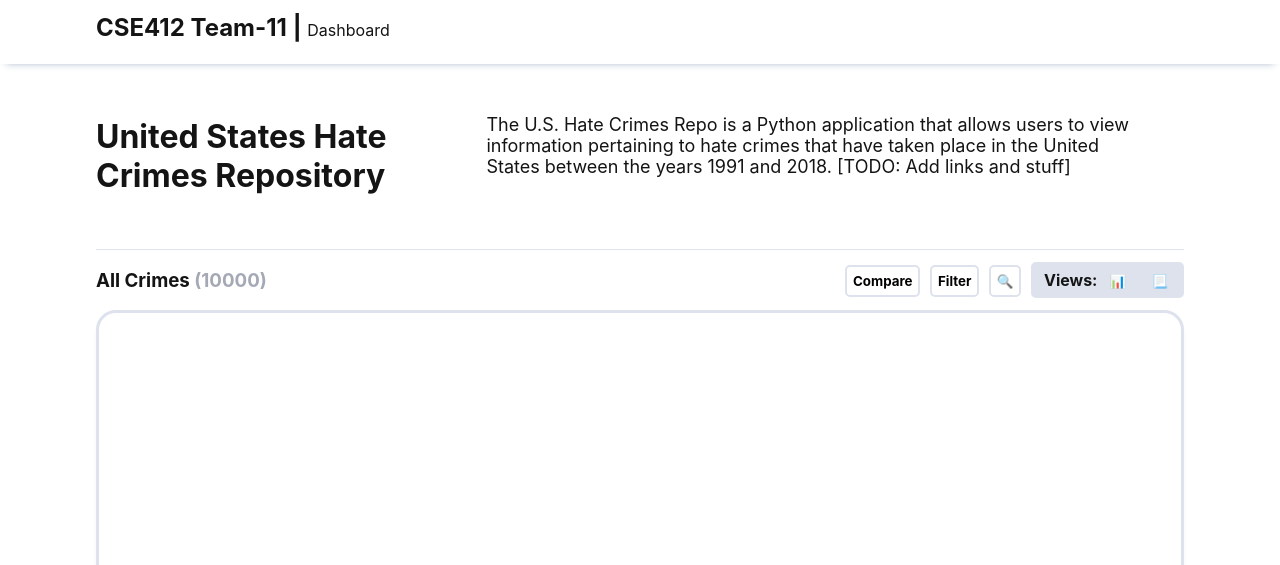
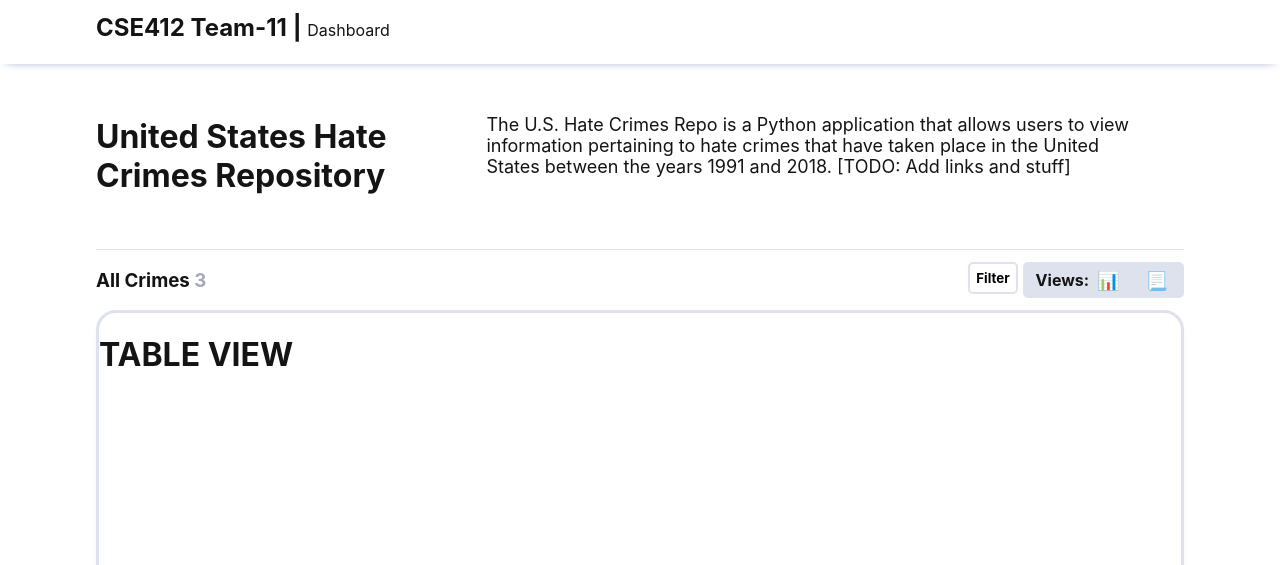
Before and after one commit to Team11-CSE412-Fall2020/US-Hate-Crimes-Database, a Flask app: page / in a window 1280 px wide. Shown: the top 565 px of the page. Run offline with Flask 2, Linux system fonts and the light colour scheme.

Commit message:
Interface setup

```diff
--- a/app/app.py
+++ b/app/app.py
@@ -1,7 +1,8 @@
 
-from flask import Flask, render_template, url_for
+from flask import Flask, render_template, url_for, request
 from flask_sqlalchemy import SQLAlchemy
 import os
+
 
 app = Flask(__name__)
 # app.config['SQLALCHEMY_DATABASE_URI'] = ''
@@ -10,7 +11,39 @@ app = Flask(__name__)
 
 @app.route('/')
 def index():
-    return render_template('index.html')
+    return render_template('index.html', Props = Props)
+
+
+@app.route('/filter', methods=["GET", "POST"])
+def filter():
+    if request.method == "POST":
+
+        #TODO: RUN FILTER QUERY HERE ON PROPS
+        #Props['rows'] = newTuple
+
+        return render_template("index.html", Props = Props)
+
+
+@app.route('/table', methods=["GET", "POST"])
+def table():
+    if request.method == "POST":
+        Props['displayType'] = "table"
+
+        return render_template("index.html", Props = Props)
+
+    return render_template("index.html", Props = Props)
+
+
+@app.route('/graph', methods=["GET", "POST"])
+def graph():
+    if request.method == "POST":
+        Props['displayType'] = "graph"
+
+        return render_template("index.html", Props = Props)
+
+    return render_template("index.html", Props = Props)
+
+
 
 
 # Weird hack to get hot reloading working with browser-caching, can mostly ignore
@@ -29,4 +62,22 @@ def dated_url_for(endpoint, **values):
 
 
 if __name__ == "__main__":
+
+    # Main data structure to pass around values between page reloads
+    Props = {
+
+        # SQL query content, tuple containing dictionaries representing the rows
+        'rows' : ({}, {}, {}) ,
+
+        # len(rows), must be recalculated in .py file after a query
+        'rowCount' : 0,
+
+        'displayType' : "table",
+    }
+
+    # TODO: RUN SQL FIRST QUEREY HERE
+    # Props['rows'] = SQLQUERY
+
+    Props['rowCount'] = len(Props['rows'])
+
     app.run(debug=True)
--- a/app/static/css/main.css
+++ b/app/static/css/main.css
@@ -86,7 +86,8 @@ body {
 .view-controls {
     margin-top: auto;
     margin-bottom: auto;
-    display: inline-block;
+    display: flex;
+    flex-direction: row;
     height: 30px;
 
     background-color: rgb(222, 226, 237);
@@ -103,6 +104,8 @@ body {
 
     background-color: transparent;
     border-color: transparent;
+
+    font-size: large;
 }
 
 .main-window {
--- a/app/templates/index.html
+++ b/app/templates/index.html
@@ -22,21 +22,35 @@
     </div>
     <hr class="seperator">
     <div class="control-bar">
-        <h3>All Crimes <span style="color: rgb(165, 169, 182);;">(10000)</span> </h3>
-        <div style="margin-top:auto; margin-bottom: auto;">
-            <button class="control-button" >Compare</button>
-            <button class="control-button" >Filter</button>
-            <button class="control-button" >🔍</button>
+        <h3>All Crimes <span style="color: rgb(165, 169, 182);">{{Props.rowCount}}</span> </h3>
+
+        <div style="margin-top:auto; margin-bottom: auto; display:flex; flex-direction: row;">
+            <form method="POST" action="/filter">
+                <button class="control-button">Filter</button>
+            </form>
+
             <div class="view-controls">
-                <label style="margin-left: 10px; font-weight: bold;">Views: </label>
-                <button class="view-button">📊</button>
-                <button class="view-button">📃</button>
+                <label style="margin-top: auto; margin-bottom: auto; margin-left: 10px; font-weight: bold;">Views: </label>
+
+                <form class="view-button" method="POST" action="/graph">
+                    <button class="view-button">📊</button>
+                </form>
+
+                <form method="POST" action="/table">
+                    <button class="view-button">📃</button>
+                </form>
             </div>
         </div>
     </div>
+
     <div class="main-window">
-
+        {% if Props.displayType == "table"%}
+            <h1>TABLE VIEW</h1>
+        {% elif Props.displayType == "graph"%}
+           <h1>GRAPH VIEW</h1>
+        {% endif %}
     </div>
 </div>
 
+
 {% endblock %}
```
